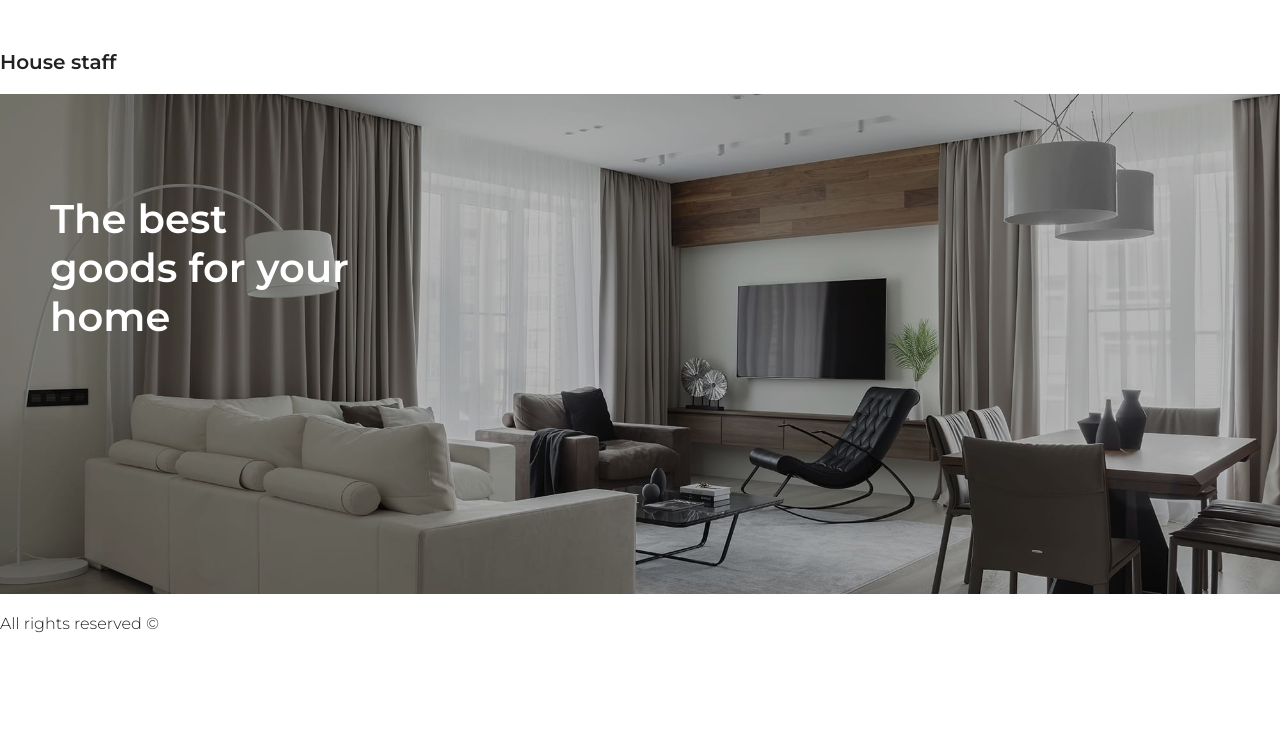
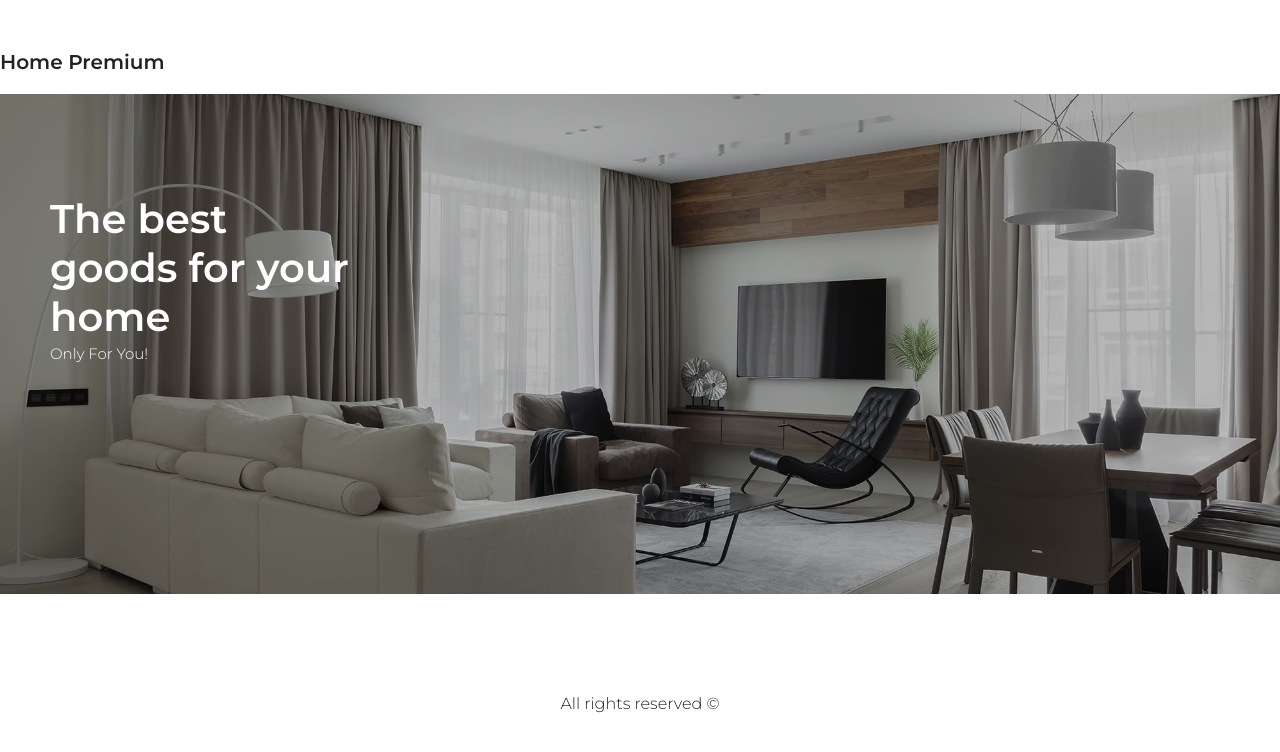
Before and after one commit to smirnovsky/FurnitureShop, a React (Create React App) app: page / in a window 1280 px wide. Shown: the top 752 px of the page. Built offline with nearby package versions, Linux system fonts and the light colour scheme.

Commit message:
feat: add basic styles

```diff
--- a/src/components/Header.js
+++ b/src/components/Header.js
@@ -4,7 +4,7 @@ export default function header() {
   return (
     <header>
         <div>
-            <span className='logo'>House staff</span>
+            <span className='logo'>Home Premium</span>
         </div>
         <div className='presentation'></div>
     </header>
--- a/src/index.css
+++ b/src/index.css
@@ -44,3 +44,19 @@ header .presentation::after {
     font-weight: 600;
     color: #fff;
 }
+
+header .presentation::before {
+    content: 'Only For You!';
+    position: absolute;
+    top: 250px;
+    left: 50px;
+    width: 300px;
+    font-size: 15px;
+    font-weight: 300;
+    color: #fff;
+}
+
+footer {
+    text-align: center;
+    margin-top: 100px;
+}
```
